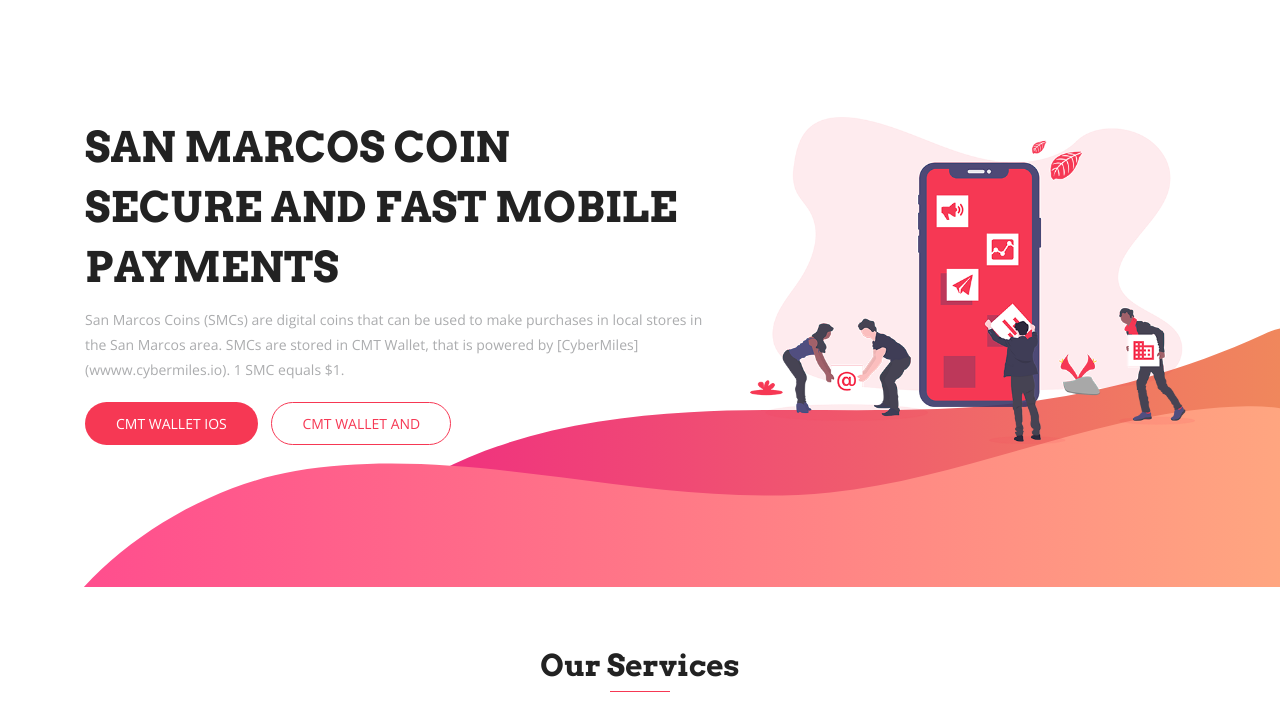
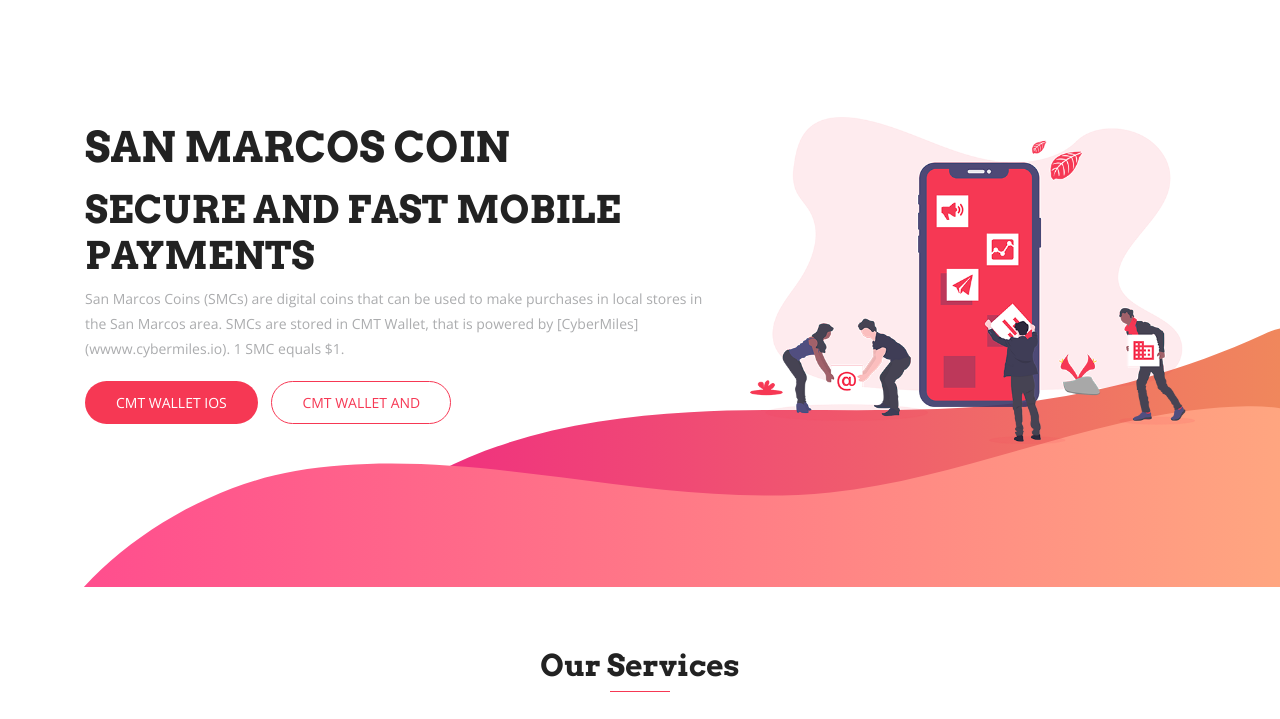
Before and after one commit to super-node/sanmarcoscoin, a plain HTML site: page index2.html in a window 1280 px wide. Shown: the part 63-782 px from the top of the page. Drawn offline with nearby package versions, Linux system fonts and the light colour scheme; files whose address does not match are found by name.

Commit message:
Update index2.html

```diff
--- a/index2.html
+++ b/index2.html
@@ -79,7 +79,8 @@
           <div class="row">
             <div class="col-lg-7 col-md-12 col-sm-12 col-xs-12">
               <div class="contents">
-                <h2 class="head-title">SAN MARCOS COIN<br>SECURE AND FAST MOBILE PAYMENTS</h2>
+                <h2 class="head-title">SAN MARCOS COIN<br></h2>
+                <h3>SECURE AND FAST MOBILE PAYMENTS</h3>
                 <p>San Marcos Coins (SMCs) are digital coins that can be used to make purchases in local stores in the San Marcos area. SMCs are stored in CMT Wallet, that is powered by [CyberMiles](wwww.cybermiles.io). 1 SMC equals $1. </p>
                 <div class="header-button">
                   <a href="https://itunes.apple.com/us/app/id1418378426" class="btn btn-common">CMT Wallet IOS</i></a>
```
